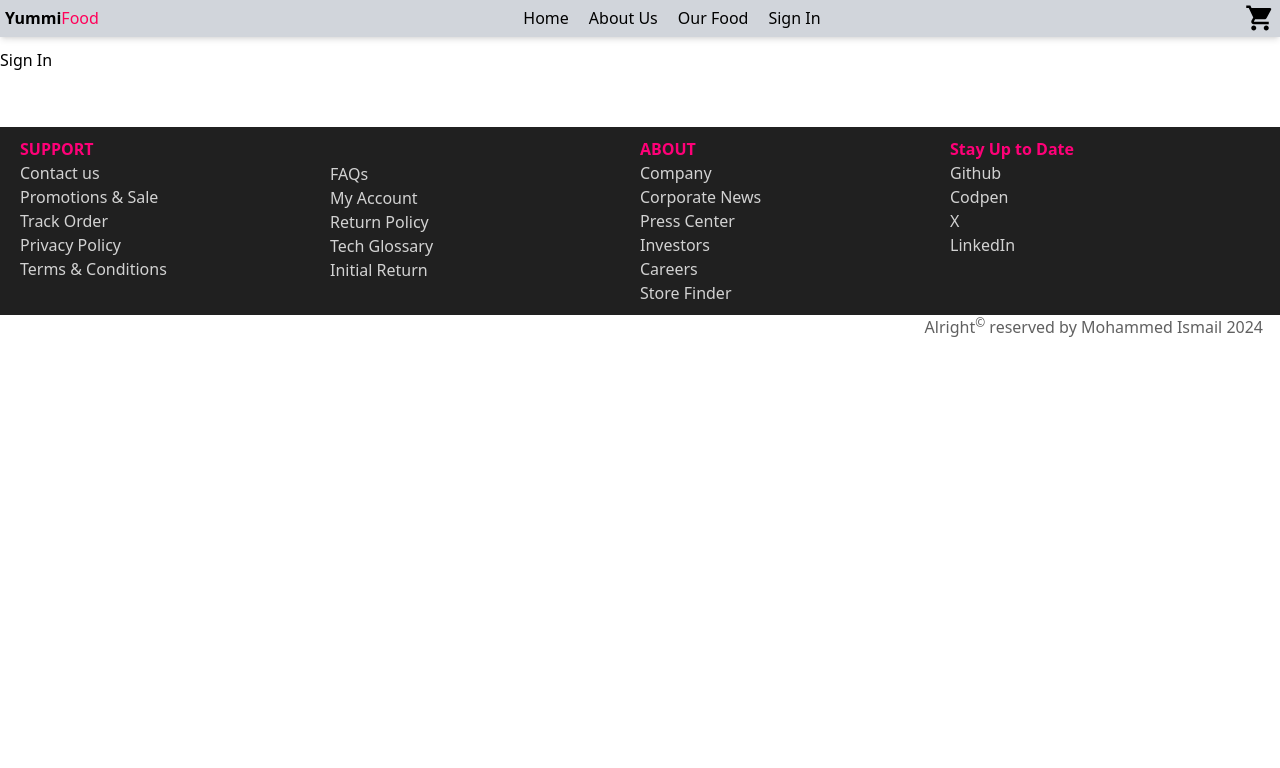
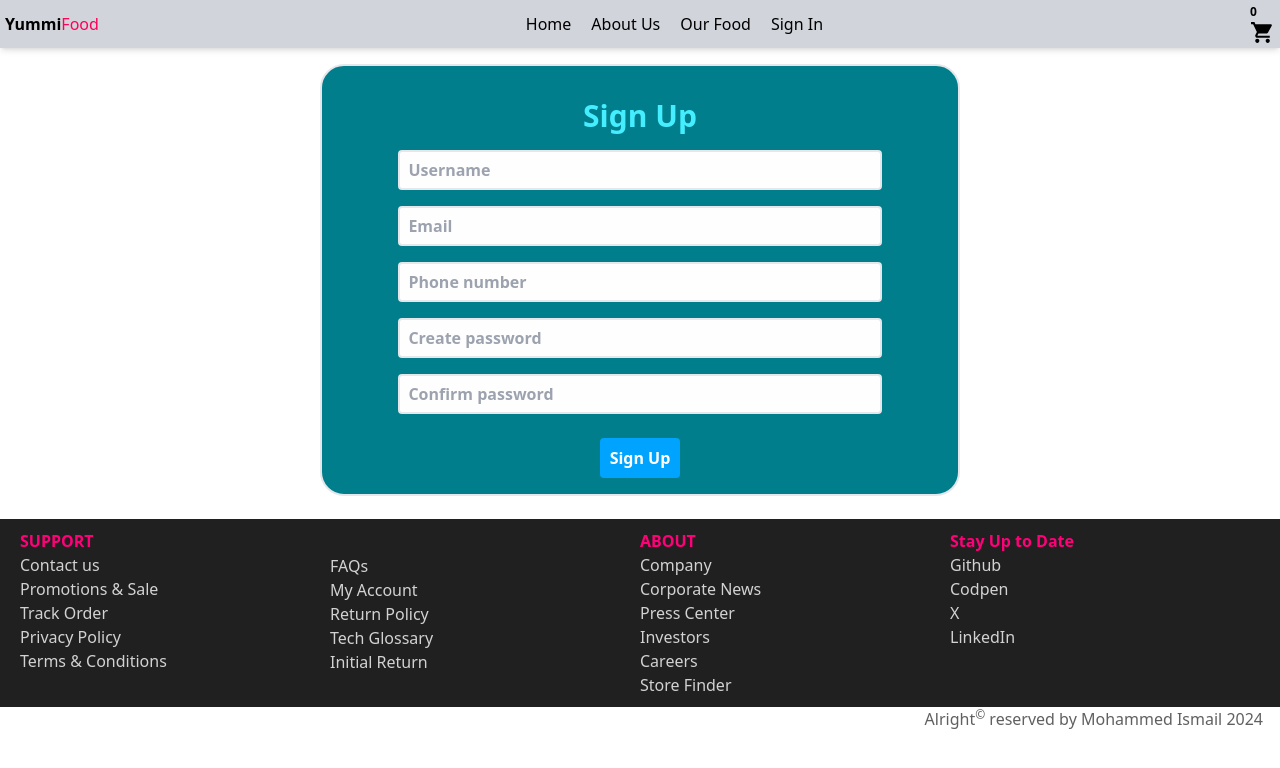
Before and after one commit to mdaleardc/yummy-food, a React (Vite) app: page /signin in a window 1280 px wide. Shown: the top 768 px of the page. Built offline with nearby package versions, Linux system fonts and the light colour scheme.

Commit message:
Set up props for "add to cart" function and counter

```diff
--- a/src/App.jsx
+++ b/src/App.jsx
@@ -1,4 +1,4 @@
-import React from "react";
+import React, { useState } from "react";
 import Header from "./Components/Header";
 import Home from "./Components/Home";
 import AboutUs from "./Components/AboutUs";
@@ -8,20 +8,24 @@ import Footer from "./Components/Footer";
 import { BrowserRouter, Routes, Route } from "react-router-dom";
 
 
+function App() {
 
+  const [count, setCount] = useState(0);
 
-function App() {
+  const handleClick = () => {
+    setCount(count + 1);
+  }
 
   return (
     <div>
     <BrowserRouter>
-    <Header />
+    <Header counter={count}/>
     <Routes>
 
-    <Route path="/" element={<Home />}/>
+    <Route path="/" element={<Home addCounter={handleClick}/>}/>
+    <Route path="/ourfood" element={<OurFood addCounter={handleClick}/>}/>
+    <Route path="/signin" element={<SignIn />}/>
     <Route path="/aboutus" element={<AboutUs />}/>
-    <Route path="/ourfood" element={<OurFood />}/>
-    <Route path="/signin" element={<SignIn />}/>
 
     </Routes>
     <Footer />
--- a/src/Components/Header.jsx
+++ b/src/Components/Header.jsx
@@ -4,7 +4,7 @@ import { GiHamburgerMenu } from "react-icons/gi";
 import { RxCross1 } from "react-icons/rx";
 import { Link, NavLink } from "react-router-dom";
 
-const Header = () => {
+const Header = ({counter}) => {
   const [sideNav, setSideNav] = useState(false);
 
   const handleChange = () => {
@@ -12,9 +12,11 @@ const Header = () => {
   };
 
   return (
-    <div className="fixed top-0 left-0 w-full h-[2.3rem] flex justify-between items-center px-[5px] bg-gray-300 shadow-md z-[1000]">
+    <div className="fixed top-0 left-0 w-full h-[3rem] flex justify-between items-center px-[5px] bg-gray-300 shadow-md z-[1000]">
       <div>
-        <h1 className="font-semibold">Yummi<span className="text-[#FF0059] font-light">Food</span></h1>
+      <Link to="/">
+        <h1 className="font-semibold cursor-pointer">Yummi<span className="text-[#FF0059] font-light">Food</span></h1>
+        </Link>
       </div>
 
       <div>
@@ -44,13 +46,13 @@ const Header = () => {
         <NavLink to="/">
           <li className="cursor-pointer hover:text-[#FF4800]"  onClick={handleChange}>Home</li>
         </NavLink>
-         <NavLink to="/toppick">
+         <NavLink to="/aboutus">
           <li className="cursor-pointer hover:text-[#FF4800]"  onClick={handleChange}>About Us</li>
          </NavLink>
          <NavLink to="/ourfood">
           <li className="cursor-pointer hover:text-[#FF4800]"  onClick={handleChange}>Our Food</li>
          </NavLink>
-         <NavLink to="/delivery">
+         <NavLink to="/signin">
           <li className="cursor-pointer hover:text-[#FF4800]"  onClick={handleChange}>Sign In</li>
          </NavLink>
 
@@ -62,9 +64,10 @@ const Header = () => {
         <div className="sm:hidden cursor-pointer">
           <GiHamburgerMenu size={30} className="hover:text-[orange]" onClick={handleChange} />
         </div>
-        <h3 className="cursor-pointer">
-          <MdShoppingCart size={30} className="hover:text-[orange]" />
-        </h3>
+        <div className="cursor-pointer">
+        <p className='text-xs'>{counter}</p>
+          <MdShoppingCart size={25} className="hover:text-[orange]" />
+        </div>
       </div>
     </div>
   );
--- a/src/Components/Hero.jsx
+++ b/src/Components/Hero.jsx
@@ -44,7 +44,7 @@ const Hero = () => {
 
   return (
     <>
-    <div className="relative w-[90%] h-[40vh] sm:h-[450px] mt-[2.3rem] mx-auto mt-[3rem]">
+    <div className="relative w-[90%] h-[40vh] sm:h-[450px] mx-auto mt-[4rem]">
       <img src={recipeData[recipe].src} alt="" className="w-full h-full object-cover absolute top-0 left-0 z-[1] rounded-[20px]" loading="lazy"/>
 
       <div  className="absolute z-[2] bg-[#00000080] w-full h-[100%] flex justify-center items-center rounded-[20px]">
--- a/src/Components/Home.jsx
+++ b/src/Components/Home.jsx
@@ -1,15 +1,22 @@
 import React from "react";
 
 import Hero from "./Hero";
+import TopPick from "./TopPick";
 import Delivery from "./Delivery";
-import TopPick from "./TopPick";
+import OurFood from "./OurFood";
+import AboutUs from "./AboutUs";
+import SignIn from "./SignIn";
 
-const Home = () => {
+
+const Home = ({addCounter}) => {
   return (
     <div>
     <Hero />
-    <TopPick />
+    <TopPick addCounter={addCounter}/>
     <Delivery />
+    <OurFood addCounter={addCounter}/>
+    <SignIn />
+    <AboutUs />
     </div>
   )
 }
--- a/src/Components/OurFood.jsx
+++ b/src/Components/OurFood.jsx
@@ -1,13 +1,13 @@
 import React from "react";
 import Data from "../Data/Data";
 
-const OurFood = () => {
+const OurFood = ({addCounter}) => {
 
 
 
   return (
     <div className='w-full'>
-    <h1 className='text-4xl text-[#fe3] font-bold text-center my-[3rem]'>Our Foods</h1>
+    <h1 className='text-4xl text-[#fe3] font-bold text-center my-[4rem]'>Our Foods</h1>
     <div className='grid grid-cols-1 sm:grid-cols-3 md:grid-cols-4 lg:grid-cols-5 gap-[15px]'>
     {
       Data.map(meal => {
@@ -19,7 +19,7 @@ const OurFood = () => {
         <div className='mx-auto my-[6px] text-center'>
         <h3 className='font-bold'>{meal.title}</h3>
         <h4 className='font-bold'>&#x09F3;{meal.price}</h4>
-         <button className='text-white bg-black text-xl rounded p-[0.4rem] hover:text-[#0f0] hover:bg-white'>Order Now</button>
+         <button className='text-white bg-black text-xl rounded p-[0.4rem] hover:text-[#0f0] hover:bg-white' onClick={addCounter}>Order Now</button>
         </div>
         </div>
         )
--- a/src/Components/SignIn.jsx
+++ b/src/Components/SignIn.jsx
@@ -1,11 +1,94 @@
-import React from "react"
+import React, { useState } from "react"
 
 const SignIn = () => {
+
+    const [userData,
+    setUserData] = useState({
+      userName: "",
+      email: "",
+      number: "",
+      createPass: "",
+      confirmPass: "",
+    });
+
+  const [warn, setWarn] = useState({});
+  const [flag, setFlag] = useState(false);
+
+  const handleChange = (e) => {
+    e.preventDefault();
+
+    setUserData({...userData, [e.target.name] : e.target.value});
+
+  }
+
+  const handleSubmit = (e) => {
+    e.preventDefault();
+
+    const warnObj = {};
+
+    const emailRegex = /^[\w.-]+@[a-zA-Z\d.-]+\.[a-zA-Z]{2,}$/;
+
+    const passwordRegex = /^(?=.*[a-z])(?=.*[A-Z])(?=.*\d)(?=.*[@$!%*?&])[A-Za-z\d@$!%*?&]{8,}$/;
+
+    const isValidEmail = emailRegex.test(userData.email);
+
+    if (userData.userName === "") {
+      warnObj.userName = "Please enter the username!";
+    } else if (userData.userName.length <= 3 || userData.userName.length >= 30) {
+      warnObj.userName = "Username must be between 4 to 30 characters!";
+    }
+    if (userData.email === "") {
+      warnObj.email = "Please enter your email!";
+    } else if (!isValidEmail) {
+      warnObj.email = "Please enter valid email address!";
+    }
+    if (userData.number === "") {
+      warnObj.number = "Please enter phone number!";
+    } else if (!/^\d{11}$/.test(userData.number)) {
+      warnObj.number = "Number must be only digits up to 11!"
+    }
+    if (userData.createPass === "") {
+      warnObj.createPass = "Please enter a password!";
+    } else if (userData.createPass.length <= 5 || userData.createPass.length >= 17) {
+      warnObj.createPass = "Password must be between 6 to 16 characters long!";
+    }
+    if (userData.confirmPass === "") {
+      warnObj.confirmPass = "Please enter confirm password!";
+    } else if (userData.confirmPass !== userData.createPass) {
+      warnObj.confirmPass = "Password dit not match!"
+    }
+      else {
+      setFlag(true);
+    }
+
+    setWarn(warnObj);
+  }
+
   return (
-    <div  className='w-full my-[3rem]'>
-    Sign In
+    <div className='mx-auto mt-[4rem] mb-[1rem]'>
+    <form className="form-section p-[1rem] bg-[#007E8B] border-[2px] rounded-3xl my-[1rem] w-[95%] md:w-[50%] mx-auto my-0" onSubmit={handleSubmit}>
+    <h1 className="text-1xl text-center text-[#345]">{flag ? <p>{userData.userName} you have registered successfuly!</p> : ""}</h1>
+      <fieldset className="my-[0] mx-[auto] block">
+        <div className="text-3xl font-bold text-[#4ef] text-center my-[1rem]">
+Sign Up
     </div>
-    )
+        <div className="my-[0] mx-[auto] flex flex-col gap-[0.5rem] justify-center items-center">
+      <input type="text" className="text-[#000] border-[2px] rounded h-[2rem] sm:h-[2.5rem] font-bold pl-[0.5rem] w-[80%] username" name="userName" placeholder="Username" autoComplete="off" value={userData.userName} onChange={handleChange} />
+      <span className="text-[red]">{warn.userName}</span>
+      <input type="text" className="text-[#000] border-[2px] rounded h-[2rem] sm:h-[2.5rem] font-bold pl-[0.5rem] w-[80%] email" name="email" placeholder="Email" autoComplete="off" value={userData.email} onChange={handleChange} />
+      <span className="text-[red]">{warn.email}</span>
+      <input type="text" className="text-[#000] border-[2px] rounded h-[2rem] sm:h-[2.5rem] font-bold pl-[0.5rem] w-[80%] number" name="number" placeholder="Phone number" autoComplete="off" value={userData.number} onChange={handleChange} />
+      <span className="text-[red]">{warn.number}</span>
+      <input type="text" className="text-[#000] border-[2px] rounded h-[2rem] sm:h-[2.5rem] font-bold pl-[0.5rem] w-[80%] creat-pass" name="createPass" placeholder="Create password" autoComplete="off" value={userData.createPass} onChange={handleChange} />
+      <span className="text-[red]">{warn.createPass}</span>
+      <input type="text" className="text-[#000] border-[2px] rounded h-[2rem] sm:h-[2.5rem] font-bold pl-[0.5rem] w-[80%] confirm-pass" name="confirmPass" placeholder="Confirm password" autoComplete="off" value={userData.confirmPass} onChange={handleChange} />
+      <span className="text-[red]">{warn.confirmPass}</span>
+    </div>
+    </fieldset>
+      <button type="submit" className="w-[5rem] rounded h-[2rem] sm:h-[2.5rem] my-[0] mx-[auto] py-[0.4rem] text-white font-bold text-center block mt-[1rem] bg-[#00A4FF]">Sign Up</button>
+    </form>
+    </div>
+  )
 }
 
 export default SignIn;
--- a/src/Components/TopPick.jsx
+++ b/src/Components/TopPick.jsx
@@ -4,7 +4,7 @@ import Slider from "react-slick";
 import "slick-carousel/slick/slick.css";
 import "slick-carousel/slick/slick-theme.css";
 
-const TopPick = () => {
+const TopPick = ({addCounter}) => {
 
   var settings = {
     dots: true,
@@ -54,7 +54,7 @@ const TopPick = () => {
       <div className='w-[150px] h-[150px] rounded-[50%] mx-auto my-0'>
       <img src={item.img} alt={item.title} className="w-full h-full object-cover rounded-[50%] border-[3px]"/>
       </div>
-      <button className='text-white bg-black text-xl rounded block mx-auto my-[3px] p-[0.4rem] hover:text-[#f24] hover:bg-white'>Order Now</button>
+      <button className='text-white bg-black text-xl rounded block mx-auto my-[3px] p-[0.4rem] hover:text-[#f24] hover:bg-white' onClick={addCounter}>Order Now</button>
       </div>
       )
       })
--- a/src/index.css
+++ b/src/index.css
@@ -12,3 +12,13 @@
 .slick-prev:hover, .slick-next:hover {
   background: #2f0 !important;
 }
+
+form {
+  margin: 0 auto;
+}
+
+input {
+  height: 3rem;
+  outline: none;
+  background: #FFFEFF;
+}
```
Also changed, not shown: src/Components/AboutUs.jsx (+18 -3 lines).
